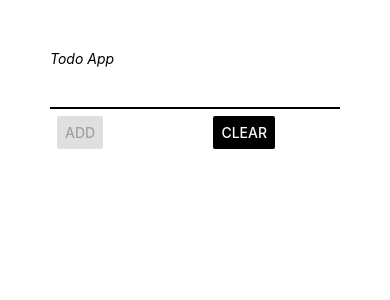
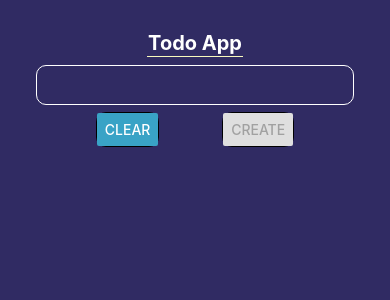
Before and after one commit to ken1800/ReactNative-xstate, a React Native app: screen / in a window 390 px wide. Shown: the top 300 px of the page. Built offline with nearby package versions, Linux system fonts and the light colour scheme.

Commit message:
some basic styling

```diff
--- a/App.tsx
+++ b/App.tsx
@@ -1,6 +1,7 @@
 import React from 'react';
 import MachineState from './context/MachineContext';
 import Components from './components';
+import { View, StyleSheet } from 'react-native';
 export default function App() {
   return (
     <MachineState>
@@ -8,3 +9,9 @@ export default function App() {
     </MachineState>
   );
 }
+
+const style = StyleSheet.create({
+  appContainter: {
+    backgroundColor: '#ffff',
+  },
+});
--- a/components/Add.tsx
+++ b/components/Add.tsx
@@ -1,18 +1,14 @@
 import React, { useContext } from 'react';
-import { View, TextInput, Button } from 'react-native';
+import { View, TextInput, Button, StyleSheet } from 'react-native';
 import { MachineContext } from '../context/MachineContext';
 
 function Add() {
   const { send, machine } = useContext(MachineContext);
 
   return (
-    <View>
+    <View style={styles.containter}>
       <TextInput
-        style={{
-          borderColor: 'black',
-          padding: 4,
-          borderBottomWidth: 2,
-        }}
+        style={styles.text}
         onChangeText={(e) =>
           send({
             type: 'ADDING',
@@ -21,24 +17,8 @@ function Add() {
         }
         value={machine?.context?.text}
       />
-      <View
-        style={{
-          padding: 7,
-          width: '80%',
-          marginBottom: '10%',
-          flexDirection: 'row',
-          justifyContent: 'space-between',
-        }}
-      >
-        <Button
-          title='Add'
-          onPress={() =>
-            send({
-              type: 'ADD_TODO',
-            })
-          }
-          disabled={!machine?.context?.text}
-        />
+      <View style={styles.buttonsContainer}>
+        <View style={styles.clearButton}>
           <Button
             title='Clear'
             onPress={() =>
@@ -46,11 +26,54 @@ function Add() {
                 type: 'CLEAR_TODOS',
               })
             }
-          color='black'
+            color='#39a3c6'
           />
+        </View>
+        <View style={styles.addButton}>
+          <Button
+            title='Create'
+            onPress={() =>
+              send({
+                type: 'ADD_TODO',
+              })
+            }
+            disabled={!machine?.context?.text}
+            color='#248c2e'
+          />
+        </View>
       </View>
     </View>
   );
 }
 
 export default Add;
+
+const styles = StyleSheet.create({
+  containter: {
+    padding: 1,
+  },
+  buttonsContainer: {
+    flexDirection: 'row',
+    justifyContent: 'space-evenly',
+    padding: 2,
+  },
+  text: {
+    height: 40,
+    paddingLeft: 6,
+    margin: 5,
+    borderColor: '#ffffff',
+    borderWidth: 1,
+    color: 'white',
+    fontSize: 15,
+    borderRadius: 10,
+  },
+
+  clearButton: {
+    borderWidth: 1,
+    borderRadius: 10,
+  },
+  addButton: {
+    borderWidth: 1,
+    borderRadius: 10,
+  },
+});
--- a/components/ViewScreen.tsx
+++ b/components/ViewScreen.tsx
@@ -1,5 +1,5 @@
 import React, { useContext } from 'react';
-import { View, Text } from 'react-native';
+import { View, Text, StyleSheet } from 'react-native';
 import { ITodo } from '../TodosMachine';
 import Idle from './Idle';
 import { MachineContext } from '../context/MachineContext';
@@ -8,7 +8,7 @@ function ViewScreen() {
   const { machine, send } = useContext(MachineContext);
 
   return (
-    <>
+    <View style={styles.ListContainer}>
       {machine?.context?.todos?.map((item: ITodo) => (
         <View
           style={{
@@ -23,8 +23,19 @@ function ViewScreen() {
           <Idle item={item} />
         </View>
       ))}
-    </>
+    </View>
   );
 }
 
+const styles = StyleSheet.create({
+  ListContainer: {
+    justifyContent: 'center',
+    padding: 4,
+    borderWidth: 1,
+    borderRadius: 12,
+    marginTop: 4,
+    borderColor: 'white',
+  },
+});
+
 export default ViewScreen;
--- a/components/header.tsx
+++ b/components/header.tsx
@@ -1,21 +1,28 @@
 import React from 'react';
-import { View, Text } from 'react-native';
+import { View, Text, StyleSheet } from 'react-native';
 
 function header() {
   return (
-    <View>
-      <Text
-        style={{
-          marginBottom: '5%',
-          color: 'black',
-          fontStyle: 'italic',
-          borderColor: 'blue',
-        }}
-      >
-        Todo App
-      </Text>
+    <View style={styles.containter}>
+      <Text style={styles.text}>Todo App</Text>
     </View>
   );
 }
 
 export default header;
+
+const styles = StyleSheet.create({
+  containter: {
+    justifyContent: 'center',
+    alignItems: 'center',
+  },
+  text: {
+    color: 'white',
+    fontSize: 20,
+    fontWeight: 'bold',
+    padding: 1,
+    borderBottomWidth: 1,
+    borderBottomColor: '#f7f9bd',
+    marginBottom: 2,
+  },
+});
--- a/components/index.tsx
+++ b/components/index.tsx
@@ -12,16 +12,16 @@ function index() {
   return (
     <View
       style={{
-        padding: 50,
-        flex: 4,
-        flexDirection: 'column',
+        padding: 30,
+        flex: 1,
+        backgroundColor: '#302b63',
       }}
     >
       <Header />
-
       <Add />
-
-      {machine.matches('idle') && <ViewScreen />}
+      {machine.matches('idle') && machine?.context?.todos?.length > 0 && (
+        <ViewScreen />
+      )}
 
       {machine?.matches('edit') && <EditScreen />}
       <StatusBar />
```
Lines whose indentation alone changed are shown as unchanged.
